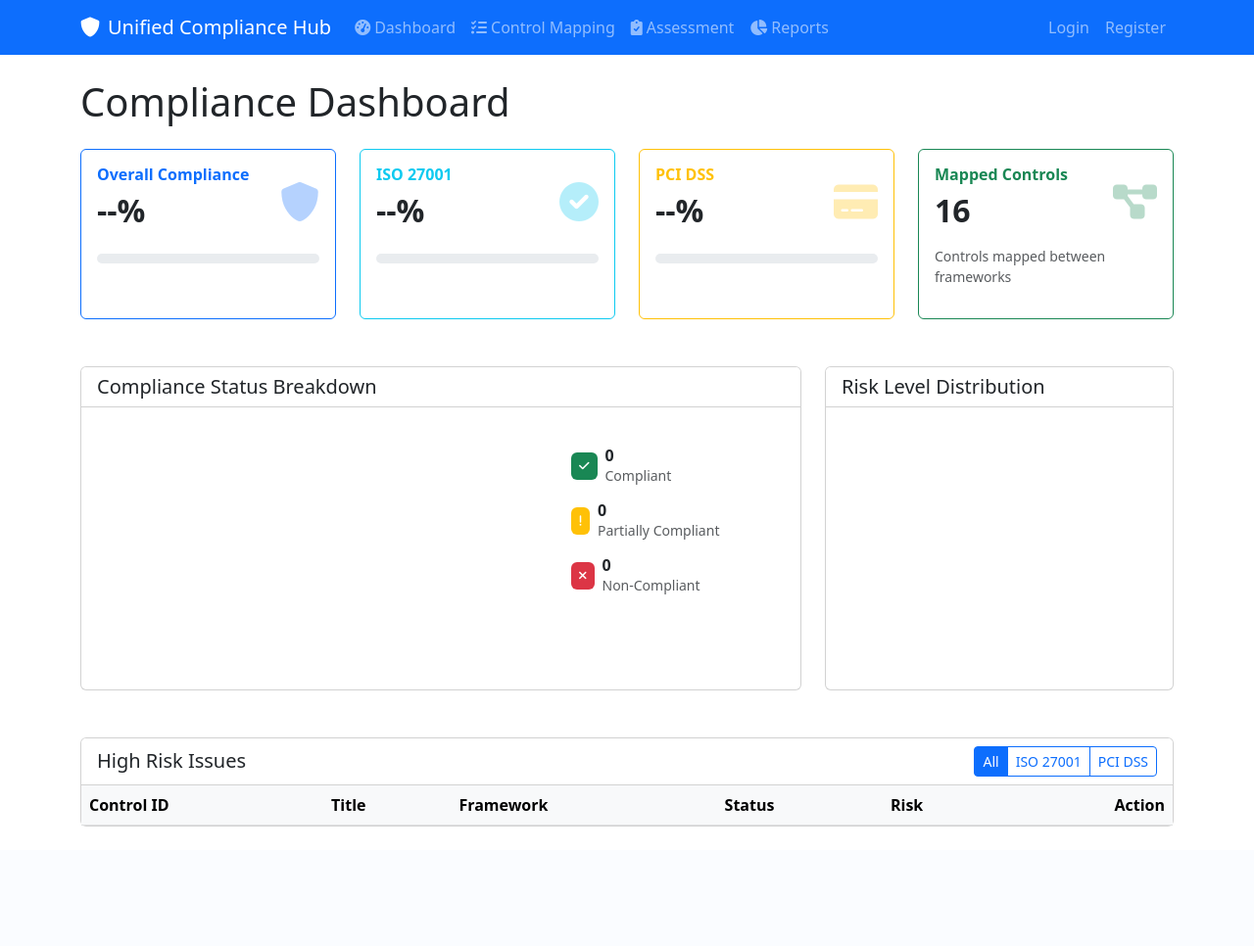
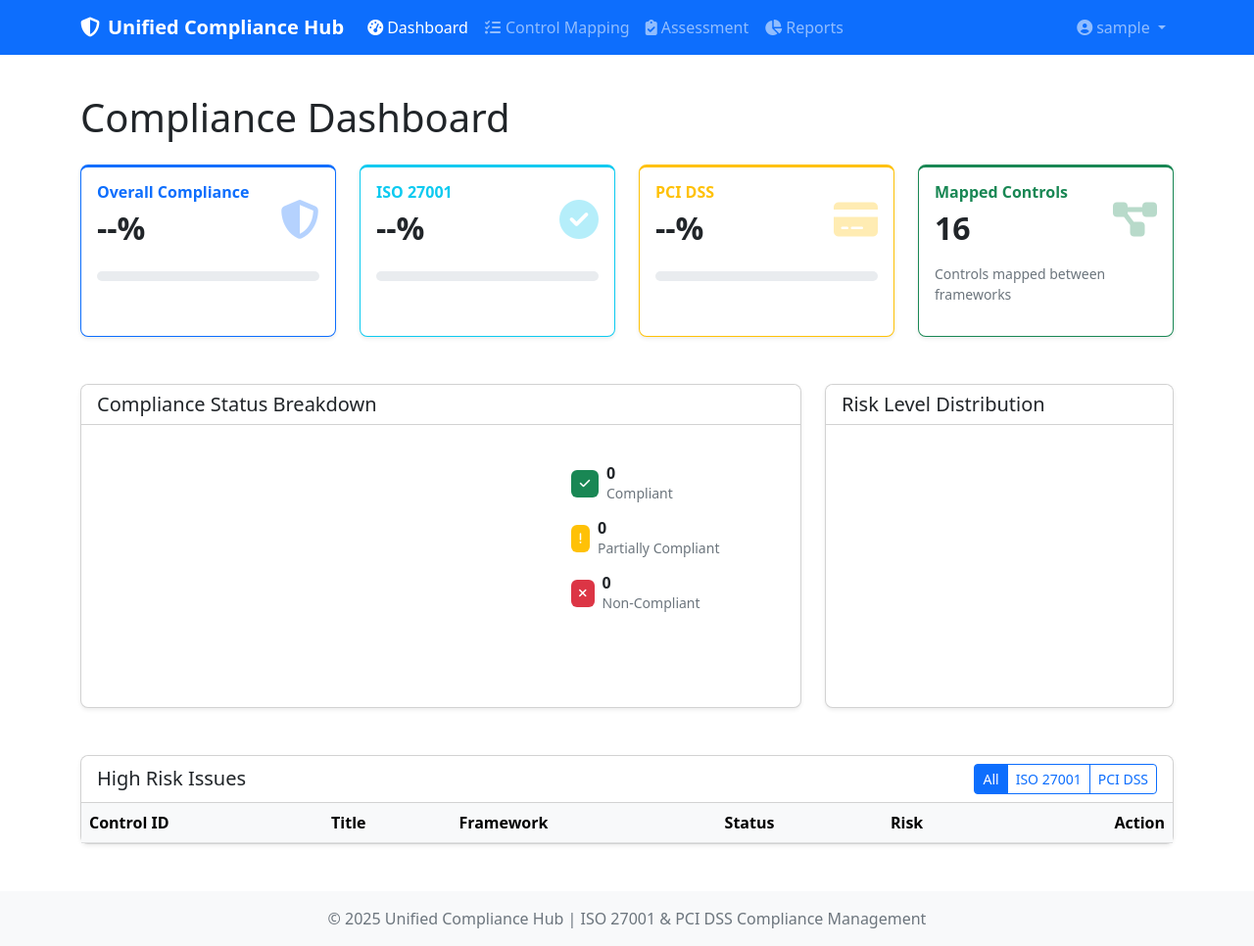
Before and after one commit to Ihebdhouibi/Unified-Compliance-Hub-platform, a Flask app: page /dashboard/dashboard in a window 1280 px wide. Shown: the whole page at 98% size. Before the commit the page ends 844 px from the top, so only its background shows below. Run offline with Flask 3, Linux system fonts and the light colour scheme; the visitor is signed in with stand-in values (Sample User, id 1); lists and menus that the app fills with data are empty; a map, chart or similar area stays blank; some libraries are stand-ins or nearby versions.

Commit message:
updated base template to display navbar only when logged

```diff
--- a/templates/base.html
+++ b/templates/base.html
@@ -3,17 +3,20 @@
 <head>
     <meta charset="UTF-8">
     <meta name="viewport" content="width=device-width, initial-scale=1.0">
-    <title>Unified Compliance Hub</title>
-    <link rel="stylesheet" href="{{ url_for('static', filename='styles.css') }}">
-    <link rel="stylesheet" href="https://cdnjs.cloudflare.com/ajax/libs/font-awesome/6.0.0/css/all.min.css">
-    <link rel="stylesheet" href="https://cdn.jsdelivr.net/npm/bootstrap@5.3.0/dist/css/bootstrap.min.css">
+    <title>{% block title %}Unified Compliance Hub{% endblock %}</title>
+    <!-- Bootstrap 5 CSS -->
+    <link href="https://cdn.jsdelivr.net/npm/bootstrap@5.2.3/dist/css/bootstrap.min.css" rel="stylesheet">
+    <!-- Font Awesome for icons -->
+    <link rel="stylesheet" href="https://cdnjs.cloudflare.com/ajax/libs/font-awesome/6.1.1/css/all.min.css">
+    <!-- Custom CSS -->
+    <link rel="stylesheet" href="{{ url_for('static', filename='css/style.css') }}">
+    {% block extra_css %}{% endblock %}
 </head>
 <body>
-
     <!-- Navigation Bar -->
     <nav class="navbar navbar-expand-lg navbar-dark bg-primary">
         <div class="container">
-            <a class="navbar-brand" href="#">
+            <a class="navbar-brand" href="{{ url_for('index') }}">
                 <i class="fas fa-shield-alt me-2"></i>Unified Compliance Hub
             </a>
             <button class="navbar-toggler" type="button" data-bs-toggle="collapse" data-bs-target="#navbarNav">
@@ -21,45 +24,93 @@
             </button>
             <div class="collapse navbar-collapse" id="navbarNav">
                 <ul class="navbar-nav me-auto">
+                    {% if current_user.is_authenticated %}
                     <li class="nav-item">
-                        <a class="nav-link" href="#">
-                            <i class="fas fa-tachometer-alt me-1"></i>Dashboard
+                        <a class="nav-link {% if request.path == url_for('dashboard.dashboard') %}active{% endif %}"
+                           href="{{ url_for('dashboard.dashboard') }}">
+                           <i class="fas fa-tachometer-alt me-1"></i>Dashboard
                         </a>
                     </li>
                     <li class="nav-item">
-                        <a class="nav-link" href="#">
-                            <i class="fas fa-list-check me-1"></i>Control Mapping
+                        <a class="nav-link"
+                           href="">
+                           <i class="fas fa-list-check me-1"></i>Control Mapping
                         </a>
                     </li>
                     <li class="nav-item">
-                        <a class="nav-link" href="#">
-                            <i class="fas fa-clipboard-check me-1"></i>Assessment
+                        <a class="nav-link"
+                           href="">
+                           <i class="fas fa-clipboard-check me-1"></i>Assessment
                         </a>
                     </li>
                     <li class="nav-item">
-                        <a class="nav-link" href="#">
-                            <i class="fas fa-chart-pie me-1"></i>Reports
+                        <a class="nav-link"
+                           href="">
+                           <i class="fas fa-chart-pie me-1"></i>Reports
                         </a>
                     </li>
+                    {% endif %}
                 </ul>
                 <ul class="navbar-nav">
+                    {% if current_user.is_authenticated %}
+                    <li class="nav-item dropdown">
+                        <a class="nav-link dropdown-toggle" href="#" role="button" data-bs-toggle="dropdown">
+                            <i class="fas fa-user-circle me-1"></i>{{ current_user.username }}
+                        </a>
+                        <ul class="dropdown-menu dropdown-menu-end">
+                            <li><a class="dropdown-item" href="#">Profile</a></li>
+                            <li><a class="dropdown-item" href="#">Settings</a></li>
+                            <li><hr class="dropdown-divider"></li>
+                            <li><a class="dropdown-item" href="{{ url_for('auth.logout') }}">Logout</a></li>
+                        </ul>
+                    </li>
+                    {% else %}
                     <li class="nav-item">
-                        <a class="nav-link" href="#">Login</a>
+                        <a class="nav-link {% if request.path == url_for('auth.login') %}active{% endif %}"
+                           href="{{ url_for('auth.login') }}">Login</a>
                     </li>
                     <li class="nav-item">
-                        <a class="nav-link" href="#">Register</a>
+                        <a class="nav-link {% if request.path == url_for('auth.register') %}active{% endif %}"
+                           href="{{ url_for('auth.register') }}">Register</a>
                     </li>
+                    {% endif %}
                 </ul>
             </div>
         </div>
     </nav>
 
-    <!-- Main Content Block -->
-    <div class="container mt-4">
-        {% block content %}{% endblock %}
+    <!-- Flash Messages -->
+    <div class="container mt-3">
+        {% with messages = get_flashed_messages(with_categories=true) %}
+            {% if messages %}
+                {% for category, message in messages %}
+                    <div class="alert alert-{{ category }} alert-dismissible fade show">
+                        {{ message }}
+                        <button type="button" class="btn-close" data-bs-dismiss="alert"></button>
+                    </div>
+                {% endfor %}
+            {% endif %}
+        {% endwith %}
     </div>
 
-    <!-- Bootstrap JS -->
-    <script src="https://cdn.jsdelivr.net/npm/bootstrap@5.3.0/dist/js/bootstrap.bundle.min.js"></script>
+    <!-- Main Content -->
+    <main class="container py-4">
+        {% block content %}{% endblock %}
+    </main>
+
+    <!-- Footer -->
+    <footer class="footer mt-auto py-3 bg-light">
+        <div class="container text-center">
+            <span class="text-muted">&copy; 2025 Unified Compliance Hub | ISO 27001 & PCI DSS Compliance Management</span>
+        </div>
+    </footer>
+
+    <!-- Bootstrap JS Bundle with Popper -->
+    <script src="https://cdn.jsdelivr.net/npm/bootstrap@5.2.3/dist/js/bootstrap.bundle.min.js"></script>
+    <!-- Chart.js -->
+    <script src="https://cdn.jsdelivr.net/npm/chart.js"></script>
+    <!-- Common JS -->
+    <script src="{{ url_for('static', filename='js/common.js') }}"></script>
+    {% block extra_js %}{% endblock %}
 </body>
 </html>
```
